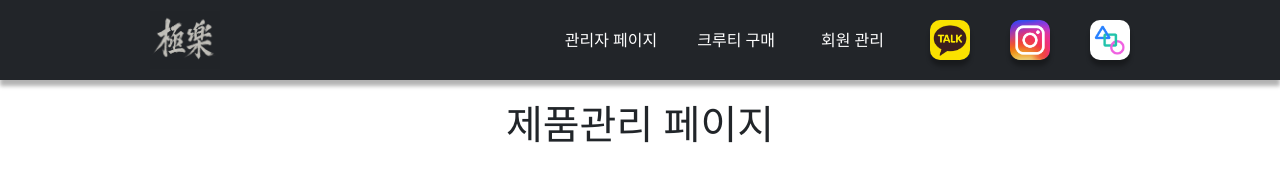
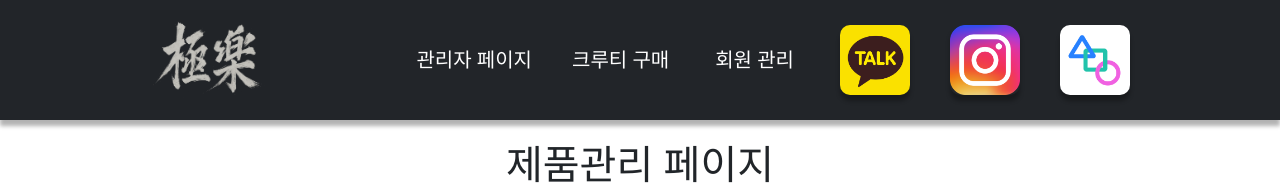
Before and after one commit to Geukrock/react-front-server, a React (Create React App) app: page /admin/products in a window 1280 px wide. Shown: the top 185 px of the page. Built offline with nearby package versions, Linux system fonts and the light colour scheme; no server answers.

Commit message:
제품 리스트 페이지 전체적으로 키움

```diff
--- a/src/components/main-top-bar.css
+++ b/src/components/main-top-bar.css
@@ -1,11 +1,11 @@
 .banner-small{
-    width: 70px;
+    width: 120px;
     height: auto;
 }
 
 .top-bar{
     width: 100%;
-    height: 80px;
+    height: 120px;
     box-shadow: 0 6px 4px rgba(0, 0, 0, 0.3);
     background-color: var(--main-color);
     display: flex;
@@ -31,8 +31,8 @@
       justify-content: center;
       min-width: 0;
       min-height: 0;
-      width: 40px;
-      height: 40px;
+      width: 70px;
+      height: 70px;
       border-radius: 10px;
       overflow: hidden;
       box-shadow: 0 6px 4px rgba(0, 0, 0, 0.3);
@@ -43,6 +43,7 @@
     border: none;
     outline: none;
     background: none;
+    font-size: 20px;
 }
 
 .top-text-btn:hover{
@@ -50,11 +51,11 @@
 }
 
 .social-image-small{
-    width: 40px;
+    width: 70px;
     height: auto;
 }
 .social-image-middle{
-    width: 50px;
+    width: 85px;
     height: auto;
 }
 
--- a/src/pages/product/ProductDetailPage.tsx
+++ b/src/pages/product/ProductDetailPage.tsx
@@ -22,7 +22,7 @@ function ProductDetailPage() {
   }, [id] );
 
   console.log("랜더링됨")
-  if (!productDetail) return <p>상품 정보를 불러올 수 없습니다.</p>;
+  if (!productDetail) return <p>상품 불러오는 중</p>;
 
   return (
     <div className="container-fluid py-5">
--- a/src/pages/product/ProductList.tsx
+++ b/src/pages/product/ProductList.tsx
@@ -5,15 +5,15 @@ import 'bootstrap/dist/css/bootstrap.min.css';
 import 'bootstrap/dist/js/bootstrap.bundle.min.js';
 import './productList.css';
 
-function ProductList(){
+function ProductList() {
   const {
     products,
     onLoadProducts
   } = useProduct();
 
-    useEffect(()=>{
+  useEffect(() => {
     onLoadProducts();
-    },[]);
+  }, []);
 
   return (
     <div className="container-fluid py-5">
@@ -32,9 +32,9 @@ function ProductList(){
                     alt="상품 이미지 준비 중"
                   />
                 </div>
-                    <div className="ms-2">
-                      <p className="mb-0">{product.name}</p>
-                      <p className="fw-bold">{product.price.toLocaleString()}원</p>
+                <div className="ms-2 py-3">
+                  <p className="mb-0 fs-5">{product.name}</p>
+                  <p className="mb-0 fw-bold fs-5">{product.price.toLocaleString()}원</p>
                 </div>
               </Link>
             </div>
--- a/src/pages/product/productList.css
+++ b/src/pages/product/productList.css
@@ -1,6 +1,6 @@
 .card-container {
     width: 100%;
-    height: 480px;
+    height: auto;
     display: flex;
     flex-direction: column;
     justify-content: flex-start;
```
Also changed, not shown: src/components/Main-top-bar.tsx (line endings or trailing spaces). Lines whose indentation alone changed are shown as unchanged.
